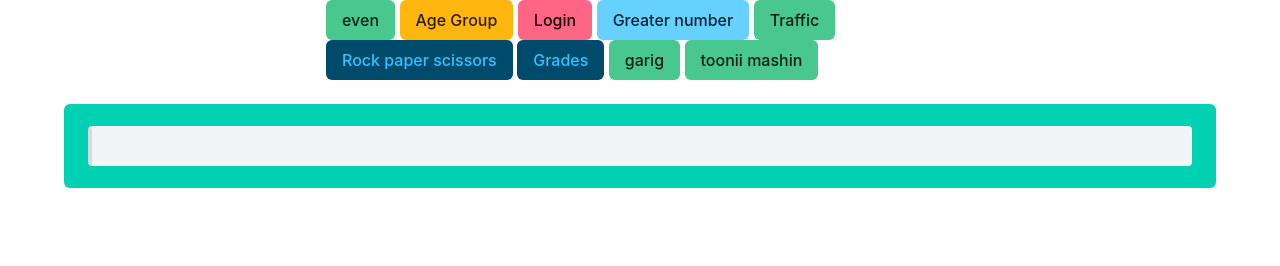
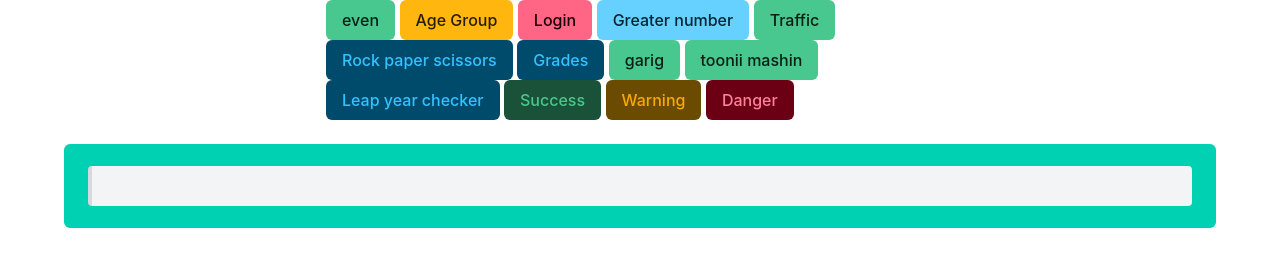
Before and after one commit to JinreP/Javascript, a plain HTML site: page index.html in a window 1280 px wide. Drawn offline with nearby package versions, Linux system fonts and the light colour scheme.

Commit message:
leap year month days

```diff
--- a/index.html
+++ b/index.html
@@ -31,6 +31,14 @@
         <button class="button is-success" onclick="toonimashin()">
           toonii mashin
         </button>
+        <button class="button is-info is-dark" onclick="leapYearChecker();">
+          Leap year checker
+        </button>
+        <button class="button is-success is-dark" onclick="monthDays()">
+          Success
+        </button>
+        <button class="button is-warning is-dark">Warning</button>
+        <button class="button is-danger is-dark">Danger</button>
       </div>
     </div>
 
@@ -157,11 +165,11 @@
         if (number === "+") {
           output = number1 + number2;
         } else if (number === "-") {
-          output = number1 + number2;
+          output = number1 - number2;
         } else if (number === "*") {
-          output = number1 + number2;
+          output = number1 * number2;
         } else if (number === "/") {
-          output = number1 + number2;
+          output = number1 / number2;
         }
         print();
       }
@@ -185,6 +193,46 @@
         }
         print();
       }
+
+      function leapYearChecker() {
+        const leapYear = prompt("heden on be");
+        if (0 == leapYear % 4) {
+          output = "Leap year";
+        } else {
+          output = "not leap year";
+        }
+        print();
+      }
+
+      function monthDays() {
+        const months = prompt("heden sar ve");
+        if (months == "1") {
+          output = "31 days";
+        } else if (months == "2") {
+          output = "28 days in a common year and 29 days in leap years";
+        } else if (months == "3") {
+          output = "31 days";
+        } else if (months == "4") {
+          output = "30 days";
+        } else if (months == "5") {
+          output = "31 days";
+        } else if (months == "6") {
+          output = "30 days";
+        } else if (months == "7") {
+          output = "31 days";
+        } else if (months == "8") {
+          output = "31 days";
+        } else if (months == "9") {
+          output = "30 days";
+        } else if (months == "10") {
+          output = "31 days";
+        } else if (months == "11") {
+          output = "30 days";
+        } else if (months == "12") {
+          output = "31 days";
+        }
+        print();
+      }
     </script>
   </body>
 </html>
```
